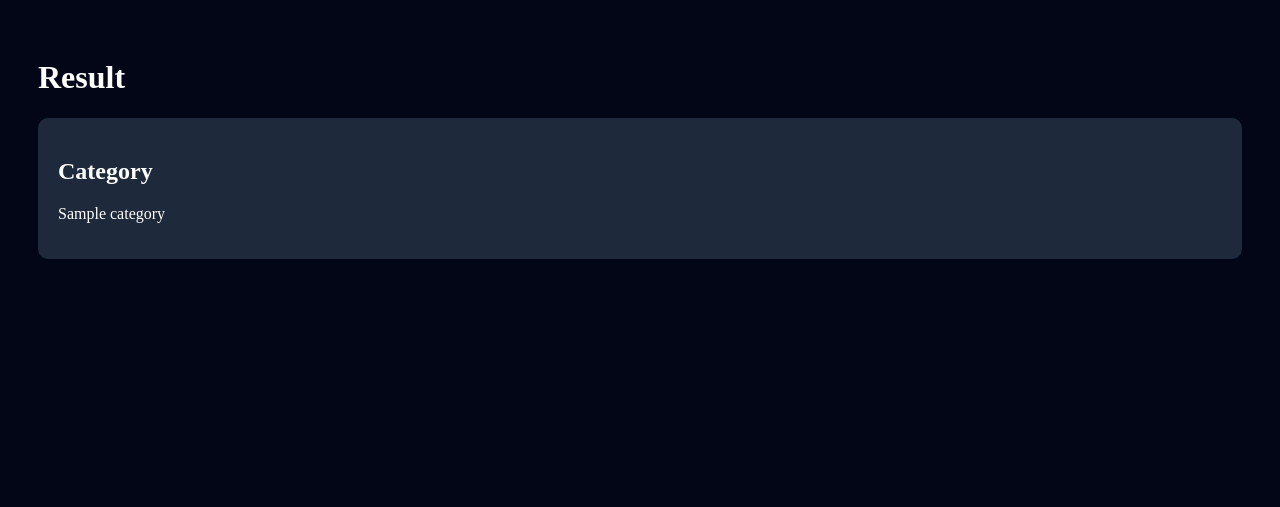
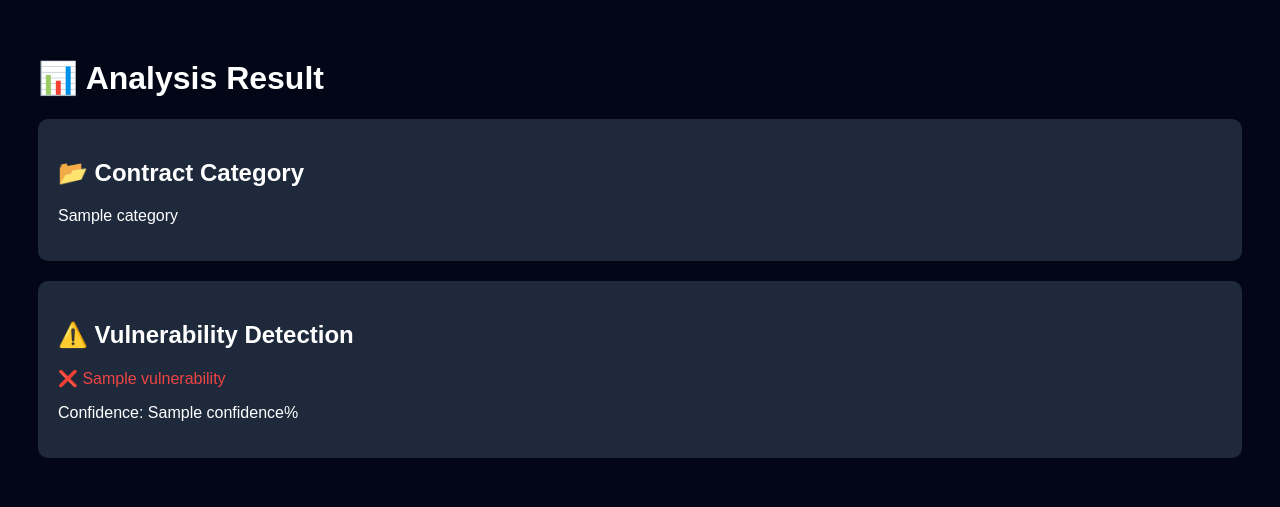
Before and after one commit to Marriam-Rasib/Smart-Scan-, a Flask app: template Phase_4/templates/result.html in a window 1280 px wide. Shown: the top 507 px of the page. Run offline with Flask 3, Linux system fonts and the light colour scheme; the template is opened without the code that fills it: most values are stand-ins (such as "Sample title", 1, 10 or a date in 2020).

Commit message:
Update result.html

```diff
--- a/Phase_4/templates/result.html
+++ b/Phase_4/templates/result.html
@@ -1,17 +1,43 @@
-
 <!DOCTYPE html>
 <html>
 <head>
 <style>
-body {background:#020617;color:white;padding:30px;}
-.card {background:#1e293b;padding:20px;border-radius:10px;}
+body {
+    background:#020617;
+    color:white;
+    font-family:Arial;
+    padding:30px;
+}
+.card {
+    background:#1e293b;
+    padding:20px;
+    border-radius:10px;
+    margin-bottom:20px;
+}
+.safe {color:#22c55e;}
+.danger {color:#ef4444;}
 </style>
 </head>
 <body>
-<h1>Result</h1>
+
+<h1>📊 Analysis Result</h1>
+
 <div class="card">
-<h2>Category</h2>
+<h2>📂 Contract Category</h2>
 <p>{{ category }}</p>
 </div>
+
+<div class="card">
+<h2>⚠️ Vulnerability Detection</h2>
+
+{% if vulnerability == "Safe" %}
+<p class="safe">✅ Safe Contract</p>
+{% else %}
+<p class="danger">❌ {{ vulnerability }}</p>
+<p>Confidence: {{ confidence }}%</p>
+{% endif %}
+
+</div>
+
 </body>
 </html>
```
